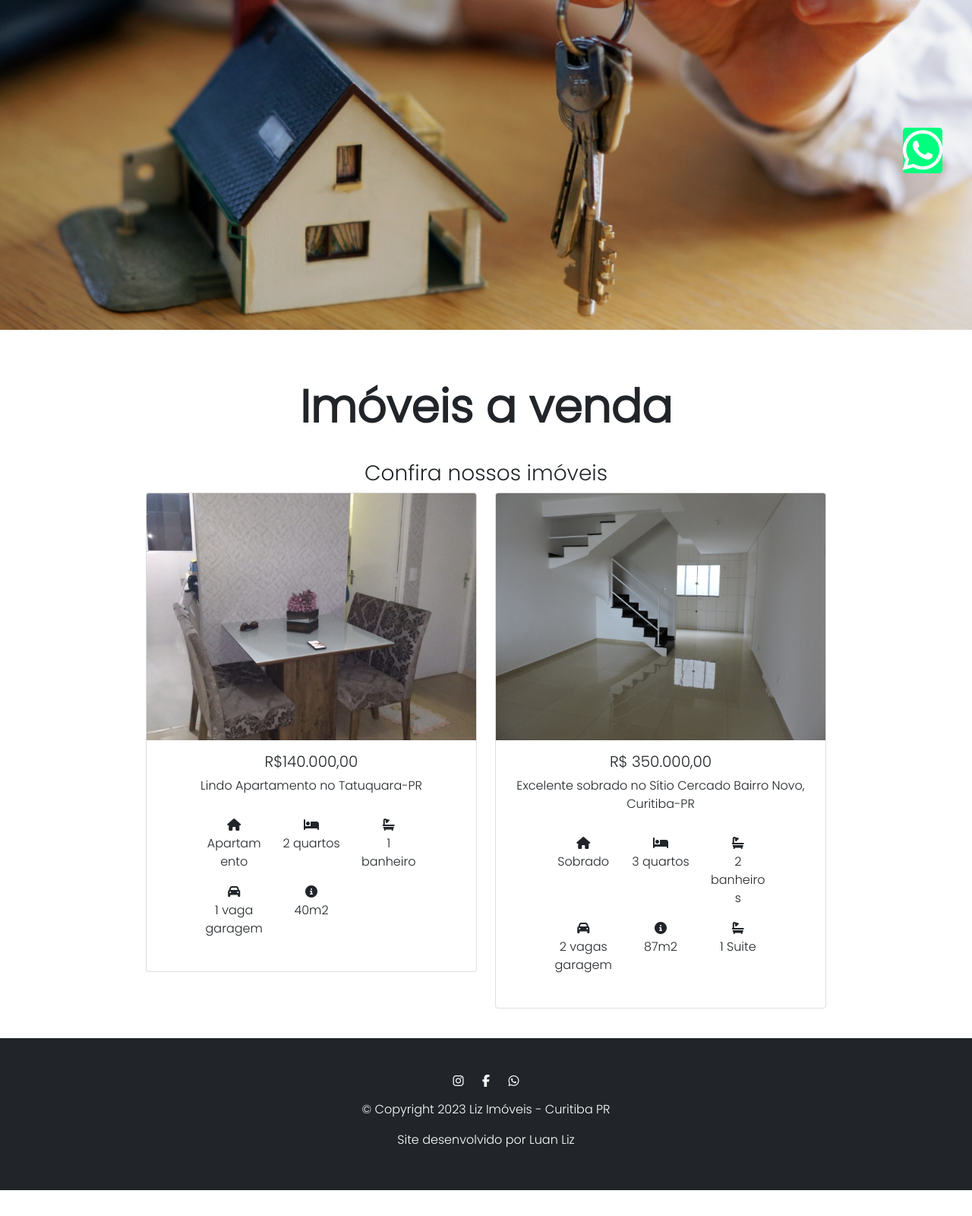
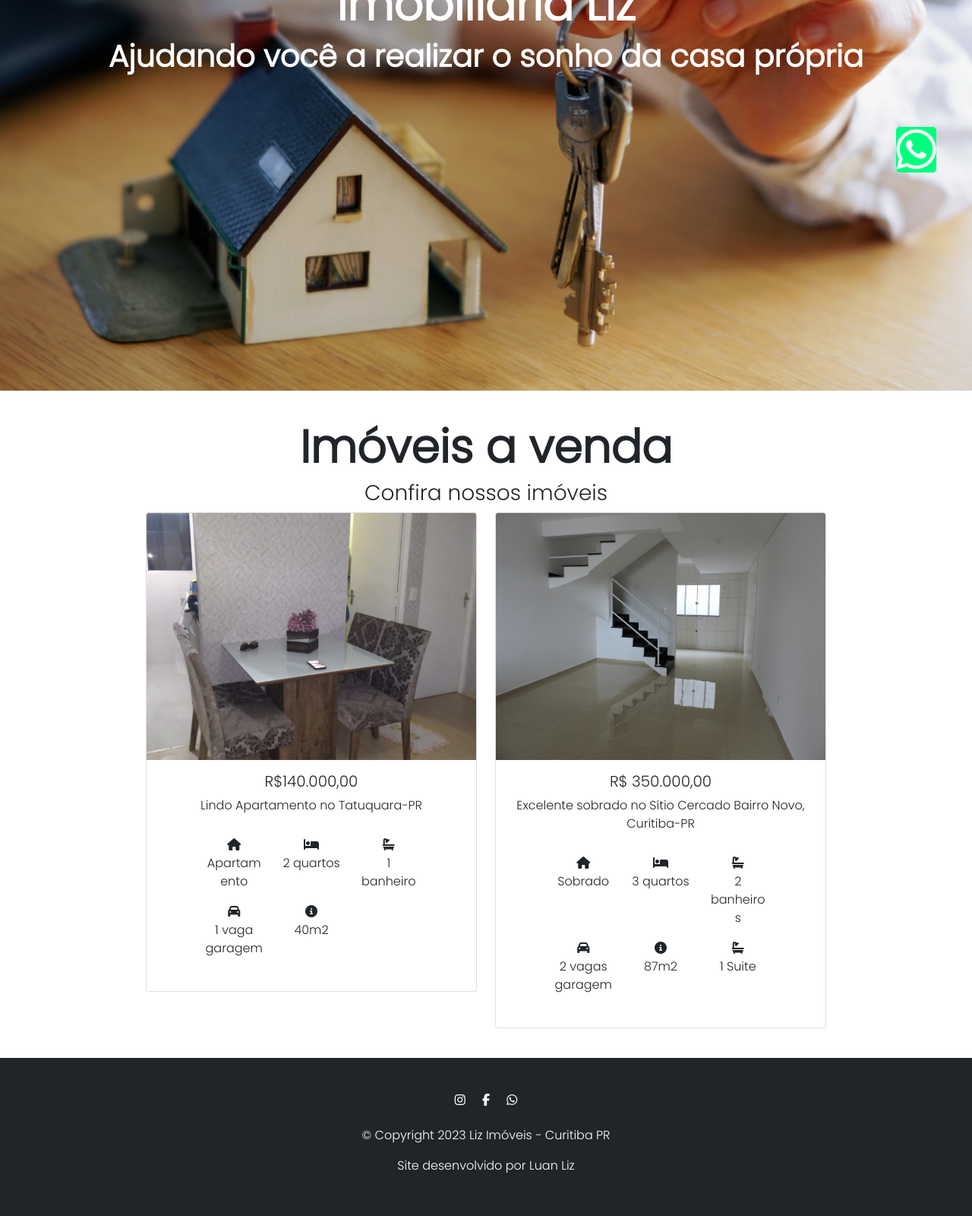
Before and after one commit to luanliz/lizimoveis, a plain HTML site: page index.html in a window 1280 px wide. Shown: the part 490-2090 px from the top of the page at 76% size. Before the commit the page ends 2056 px from the top, so only its background shows below. Drawn offline with nearby package versions, Linux system fonts and the light colour scheme.

Commit message:
refresh commit

```diff
--- a/index.html
+++ b/index.html
@@ -66,12 +66,14 @@
       </div>
     </nav>
 
-    <div class="apresentation">
-      <h1 class="tittle">Imobiliária Liz</h1>
-      <h2>Ajudando você a realizar o sonho da casa própria</h2>
+    <div class="col">
+      <div class="apresentation">
+        <h1 class="tittle">Imobiliária Liz</h1>
+        <h2>Ajudando você a realizar o sonho da casa própria</h2>
+      </div>
     </div>
     <div class="container-fluid">
-      <h1 class="tittle">Imóveis a venda</h1>
+      <h1>Imóveis a venda</h1>
       <h3>Confira nossos imóveis</h3>
       <div class="row">
         <div class="col">
@@ -173,9 +175,19 @@
 
     <footer class="bg-dark" id="footer">
       <div class="container-fluid">
-        <i class="social-icon fab fa-instagram"></i>
-        <i class="social-icon fab fa-facebook-f"></i>
-        <i class="social-icon fab fa-whatsapp"></i>
+        <a
+          href="https://instagram.com/lizimoveis?igshid=NTdlMDg3MTY="
+          target="_blank"
+          ><i class="social-icon fab fa-instagram"></i
+        ></a>
+        <a
+          href="https://www.facebook.com/people/Liz-Im%C3%B3veis/100072376372295/"
+          target="_blank"
+          ><i class="social-icon fab fa-facebook-f"></i
+        ></a>
+        <a href="https://wa.link/zdfiai" target="_blank"
+          ><i class="social-icon fab fa-whatsapp"></i
+        ></a>
         <p>© Copyright 2023 Liz Imóveis - Curitiba PR</p>
         <p>Site desenvolvido por Luan Liz</p>
       </div>
--- a/style.css
+++ b/style.css
@@ -9,7 +9,7 @@ body {
 }
 
 .apresentation {
-  height: 90vh;
+  height: 100vh;
   background-image: url(/img/home-lizimoveis.jpg);
   background-position: center center;
 
@@ -20,8 +20,6 @@ body {
 h1 {
   font-size: 60px;
   font-weight: bold;
-
-  padding: 3% 15%;
 }
 
 h2 {
@@ -29,18 +27,18 @@ h2 {
   font-weight: bold;
 }
 
-.social-icon {
+.fa-instagram,
+.fa-facebook-f,
+.fa-whatsapp {
   cursor: pointer;
-  margin: 10px;
+  padding: 1%;
   margin-bottom: 2%;
   color: #ffff;
-
   border-radius: 10%;
 }
 
 .whatsapp-float {
   cursor: pointer;
-  margin: 10px;
   color: #ffff;
   background-color: #00ff7f;
   border-radius: 8%;
@@ -77,6 +75,10 @@ footer {
   color: #ffff;
 }
 
+h1.tittle {
+  padding-top: 20%;
+}
+
 .tittleimob {
   margin-top: 3%;
 }
@@ -102,8 +104,8 @@ footer {
 }
 
 .box {
-  width: 25px;
-  height: 25px;
+  width: 20px;
+  height: 20px;
   position: fixed;
   right: 1rem;
   bottom: 8rem;
@@ -120,8 +122,8 @@ footer {
 }
 
 .img-start {
-  max-width: 700px;
-  max-height: 500px;
+  max-width: 500px;
+  max-height: 400px;
   width: auto;
   height: auto;
 }
```
Also changed, not shown: sobrado-sitiocercado-bairronovo.html (+1 -1 lines).
